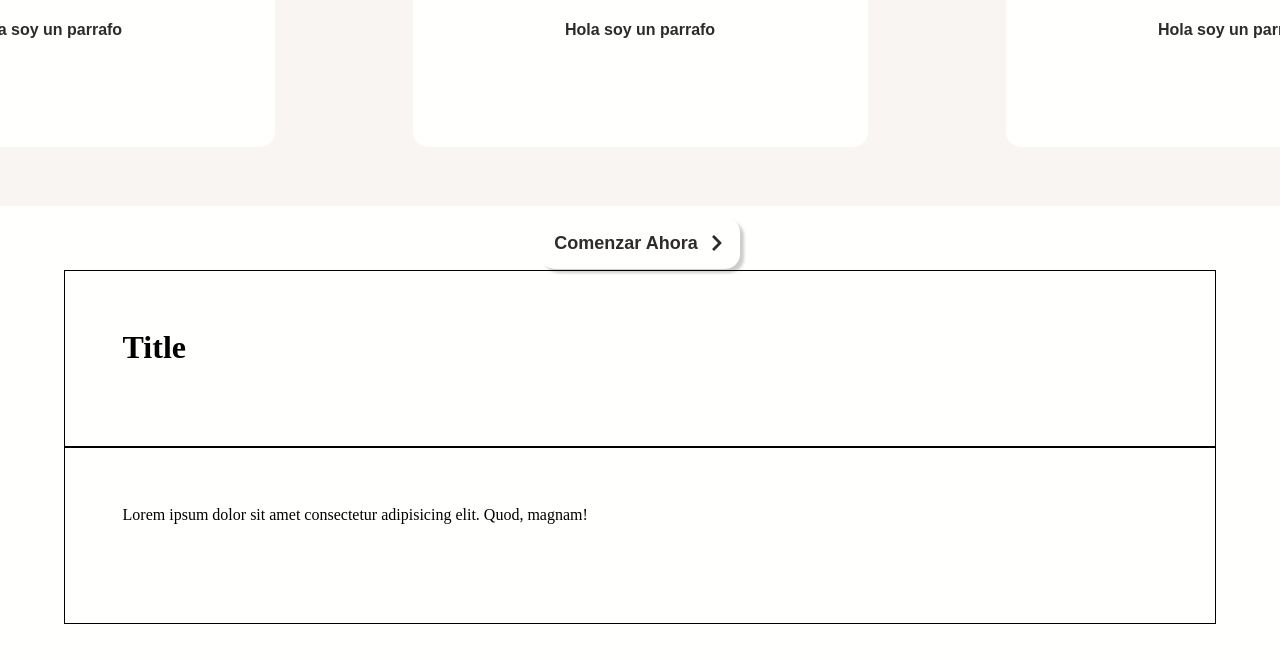
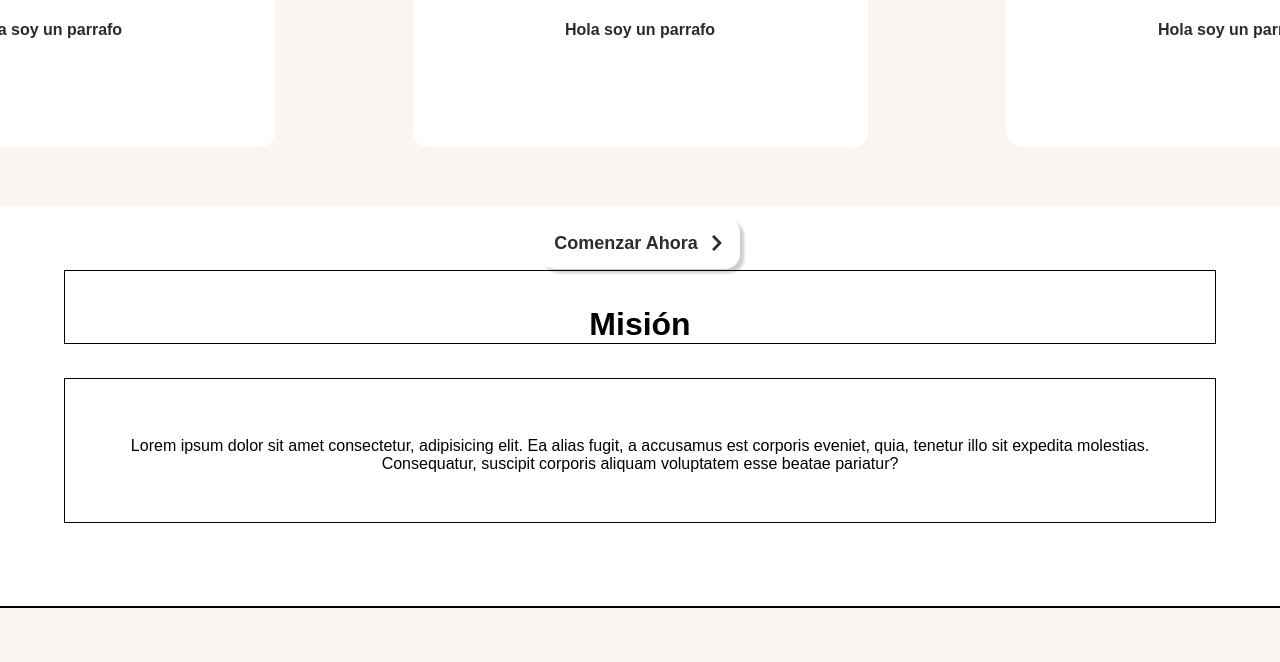
Before and after one commit to santiagohernandezs/Beemo, a React (Create React App) app: page / in a window 1280 px wide. Shown: the part 1279-1941 px from the top of the page. Built offline with nearby package versions, Linux system fonts and the light colour scheme.

Commit message:
upgrade mision section and adding footer

```diff
--- a/src/App.css
+++ b/src/App.css
@@ -188,18 +188,27 @@ button:hover {
 
 .misionContainer{
   background-color: var(--white-primary);
-  height: 75vh;
+  height: 34vh;
   padding: 5%;
 }
 
 .misionTitle{
-  height: 10%;
+  text-align: center;
+  height: 1%;
   border: 1px solid black;
-  padding: 5%;
+  padding: 3%;
+  margin-bottom: 3%;
+  font-family: 'Raleway', sans-serif;
 }
 
 .misionp{
   height: 10%;
   border: 1px solid black;
   padding: 5%;
+  font-family: 'Raleway', sans-serif;
+  text-align: center;
 }
+
+footer{
+  border: 1px solid black;
+}
--- a/src/App.jsx
+++ b/src/App.jsx
@@ -69,12 +69,15 @@ function App () {
       </div>
       <div className="misionContainer">
           <div className="misionTitle">
-            <h1>Title</h1>
+            <h1>Misión</h1>
           </div>
           <div className="misionp">
-            <p>Lorem ipsum dolor sit amet consectetur adipisicing elit. Quod, magnam!</p>
+            <p>Lorem ipsum dolor sit amet consectetur, adipisicing elit. Ea alias fugit, a accusamus est corporis eveniet, quia, tenetur illo sit expedita molestias. Consequatur, suscipit corporis aliquam voluptatem esse beatae pariatur?</p>
           </div>
         </div>
+        <footer>
+          <div></div>
+        </footer>
     </div>
   )
 }
--- a/src/index.css
+++ b/src/index.css
@@ -5,7 +5,7 @@
 }
 
 body {
-  height: 300vh;
+  height: 250vh;
   /* overflow-y: hidden;
   overflow-x: hidden;  */
   background-color: #F8F5F2;
```
